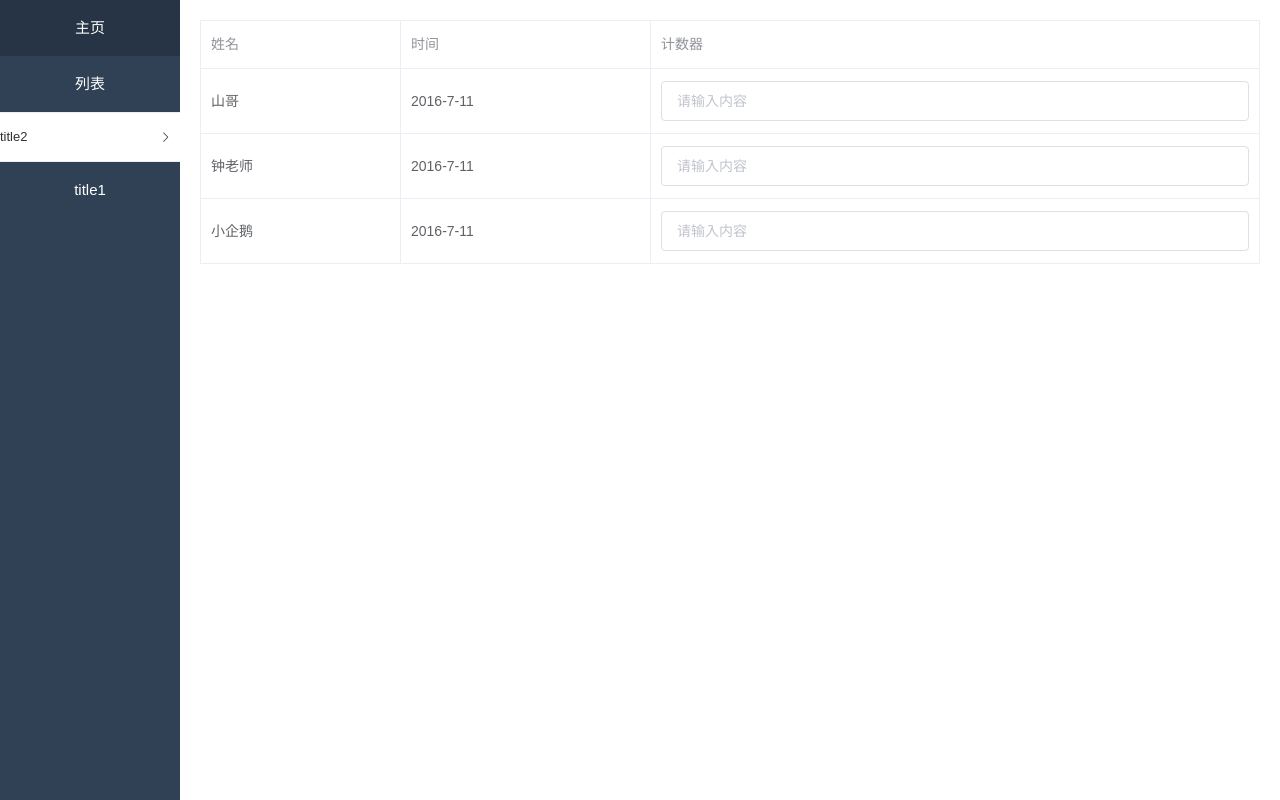
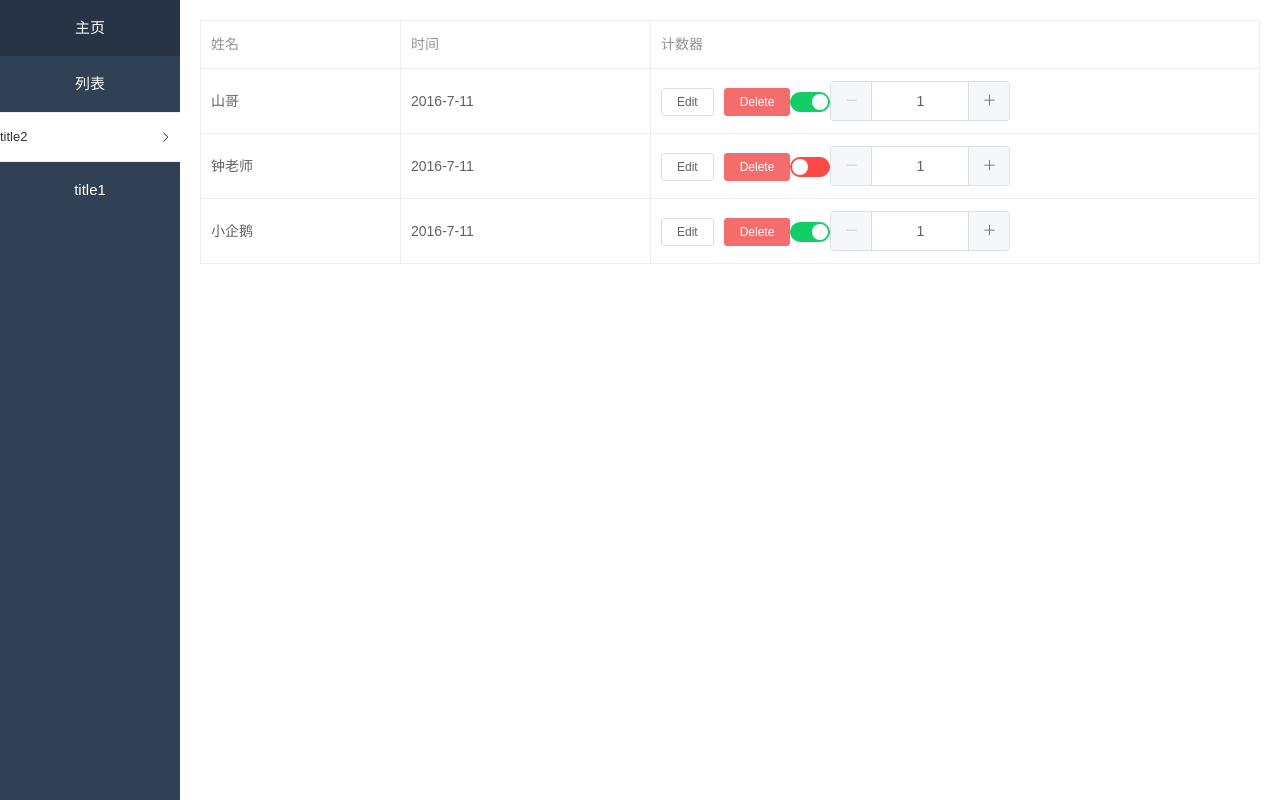
Before and after one commit to 756004854/shop, a Vue app: page /#/table in a window 1280 px wide. Built offline with nearby package versions, Linux system fonts and the light colour scheme.

Commit message:
add element ui

```diff
--- a/src/views/table.vue
+++ b/src/views/table.vue
@@ -19,7 +19,21 @@
       <el-table-column
         label="计数器"
       >
-        <el-input v-model="input" placeholder="请输入内容"></el-input>
+      <template slot-scope="scope">
+        <el-button
+          size="mini"
+          @click="handleEdit(scope.$index, scope.row)">Edit</el-button>
+        <el-button
+          size="mini"
+          type="danger"
+          @click="handleDelete(scope.$index, scope.row)">Delete</el-button>
+        <el-switch
+          v-model="scope.row.value"
+          active-color="#13ce66"
+          inactive-color="#ff4949">
+        </el-switch>
+        <el-input-number v-model="scope.row.num1" @change="handleChange" :min="1" :max="10" label="描述文字"></el-input-number>
+      </template>
       </el-table-column>
     </el-table>
   </div>
@@ -31,21 +45,27 @@
         tableData:[{
           data: "2016-7-11",
           name: "山哥",
+          value: true,
           num1: 0
         }, {
           data: "2016-7-11",
           name: "钟老师",
+          value: false,
           num1: 0
         }, {
           data: "2016-7-11",
           name: "小企鹅",
+          value: true,
           num1: 0
         }],
       }
     },
     methods:{
-      handleChange(value){
+      handleEdit(value){
         console.log(value)
+      },
+      handleChange(){
+        console.log(2)
       }
     }
   }
```
